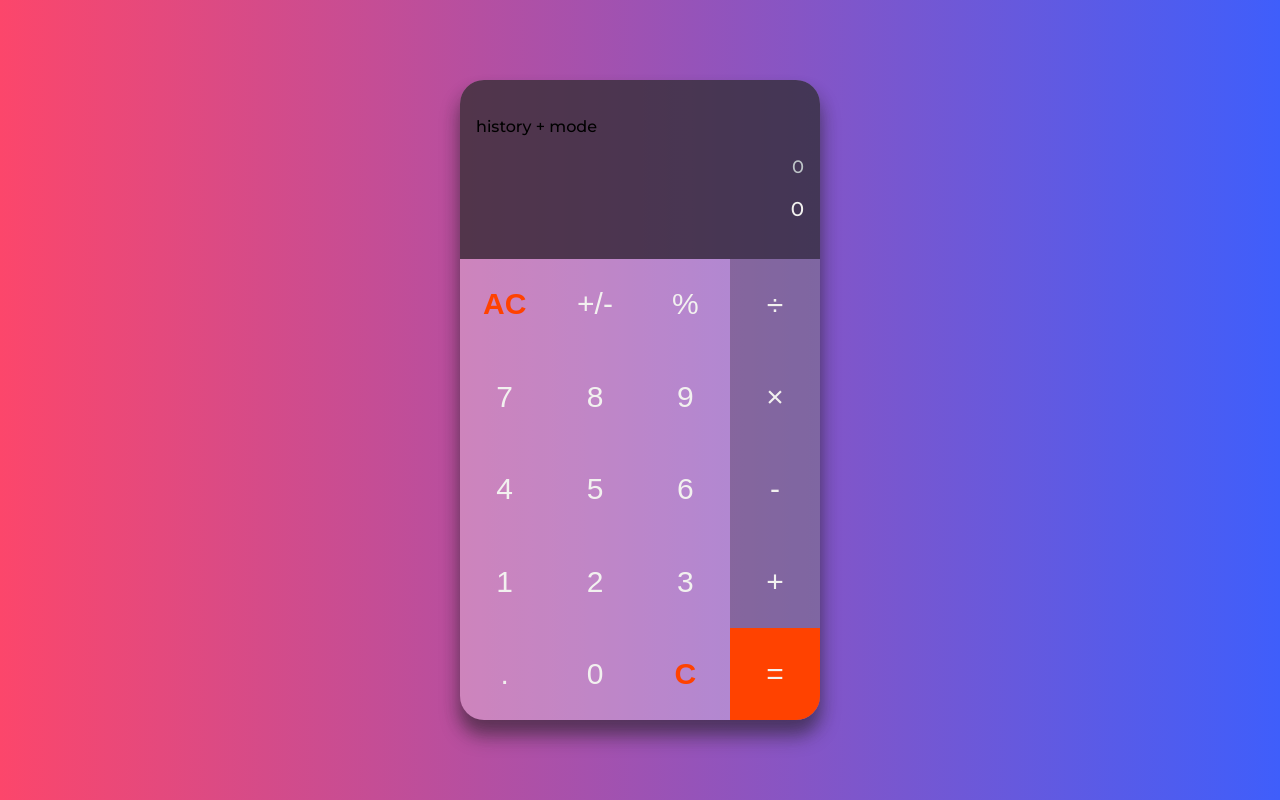
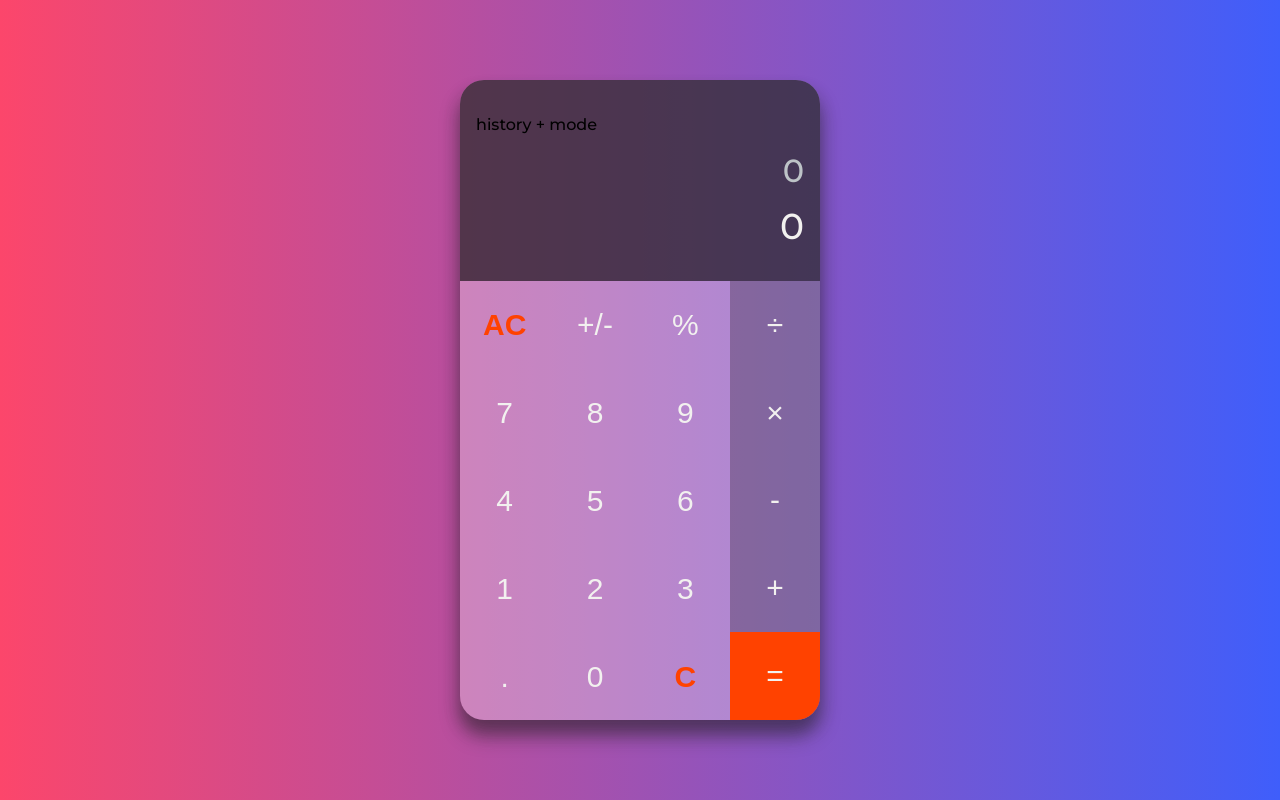
Before and after one commit to mamaddrg/js-calculator, a plain HTML site: page index.html in a window 1280 px wide. Drawn offline with Linux system fonts and the light colour scheme.

Commit message:
make display fonts bigger and easier to read

```diff
--- a/styles/style.css
+++ b/styles/style.css
@@ -13,6 +13,8 @@
   --font-size-x-small: 12px;
   --font-size-large: 18px;
   --font-size-x-large: 20px;
+  --font-size-expression: 32px;
+  --font-size-result: 36px;
   --font-size-btns: 30px;
   --grey: #bdc3c7;
   --gray-dark: #6c7a89;
@@ -81,13 +83,13 @@ button:hover {
 .display .expression {
   text-align: end;
   color: var(--grey);
-  font-size: var(--font-size-large);
+  font-size: var(--font-size-expression);
 }
 
 .display .result {
   text-align: end;
   color: var(--creame);
-  font-size: var(--font-size-x-large);
+  font-size: var(--font-size-result);
 }
 
 .keys {
```
